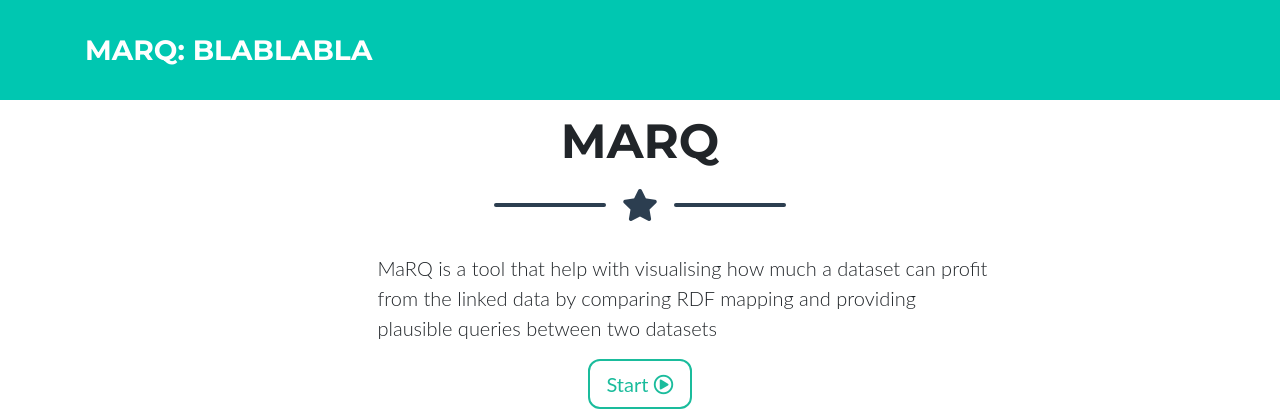
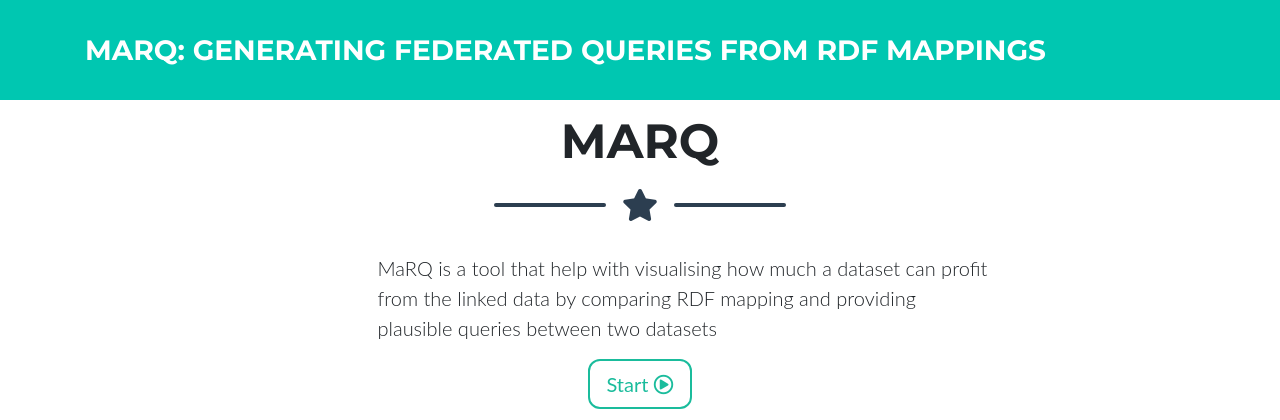
Before and after one commit to benj-moreau/MaRQ, a Django app: page / in a window 1280 px wide. Shown: the top 420 px of the page. Run offline with Django 3.2, Linux system fonts and the light colour scheme; some libraries are stand-ins or nearby versions.

Commit message:
changement navbar

```diff
--- a/marq_web/templates/form.html
+++ b/marq_web/templates/form.html
@@ -25,7 +25,7 @@
     <!-- Navigation -->
     <nav class="navbar navbar-expand-lg bg-secondary text-uppercase fixed-top" id="mainNav">
         <div class="container">
-            <div class="navbar-brand js-scroll-trigger">MaRQ: blablabla</div>
+            <div class="navbar-brand js-scroll-trigger">MaRQ: Generating Federated Queries from RDF mappings</div>
         </div>
     </nav>
 
--- a/marq_web/templates/home.html
+++ b/marq_web/templates/home.html
@@ -21,7 +21,7 @@
 <!-- Navigation -->
 <nav class="navbar navbar-expand-lg bg-secondary text-uppercase fixed-top" id="mainNav">
     <div class="container">
-        <div class="navbar-brand js-scroll-trigger">MaRQ: blablabla</div>
+        <div class="navbar-brand js-scroll-trigger">MaRQ: Generating Federated Queries from RDF mappings</div>
     </div>
 </nav>
 
--- a/marq_web/templates/result.html
+++ b/marq_web/templates/result.html
@@ -25,7 +25,7 @@
 <!-- Navigation -->
 <nav class="navbar navbar-expand-lg bg-secondary text-uppercase fixed-top" id="mainNav">
     <div class="container">
-        <div class="navbar-brand js-scroll-trigger">MaRQ: blablabla</div>
+        <div class="navbar-brand js-scroll-trigger">MaRQ: Generating Federated Queries from RDF mappings</div>
     </div>
 </nav>
 
```
